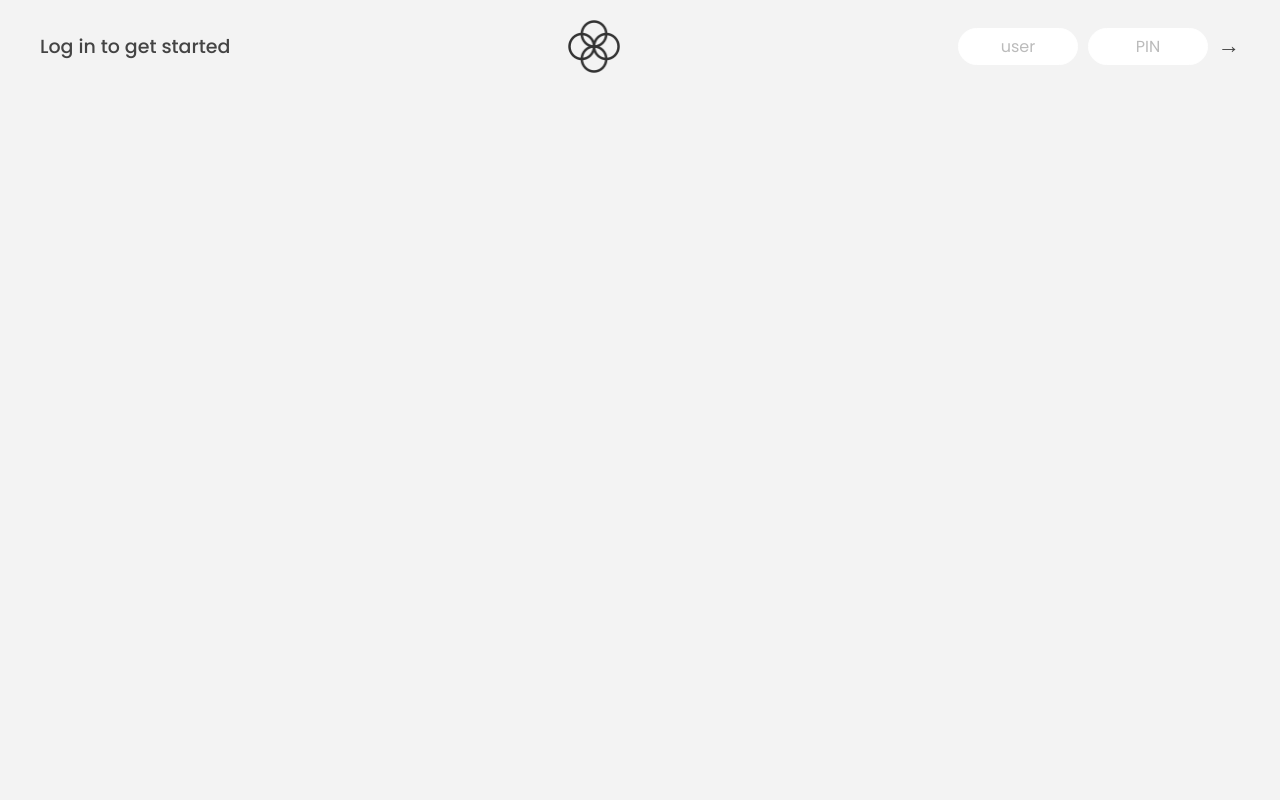
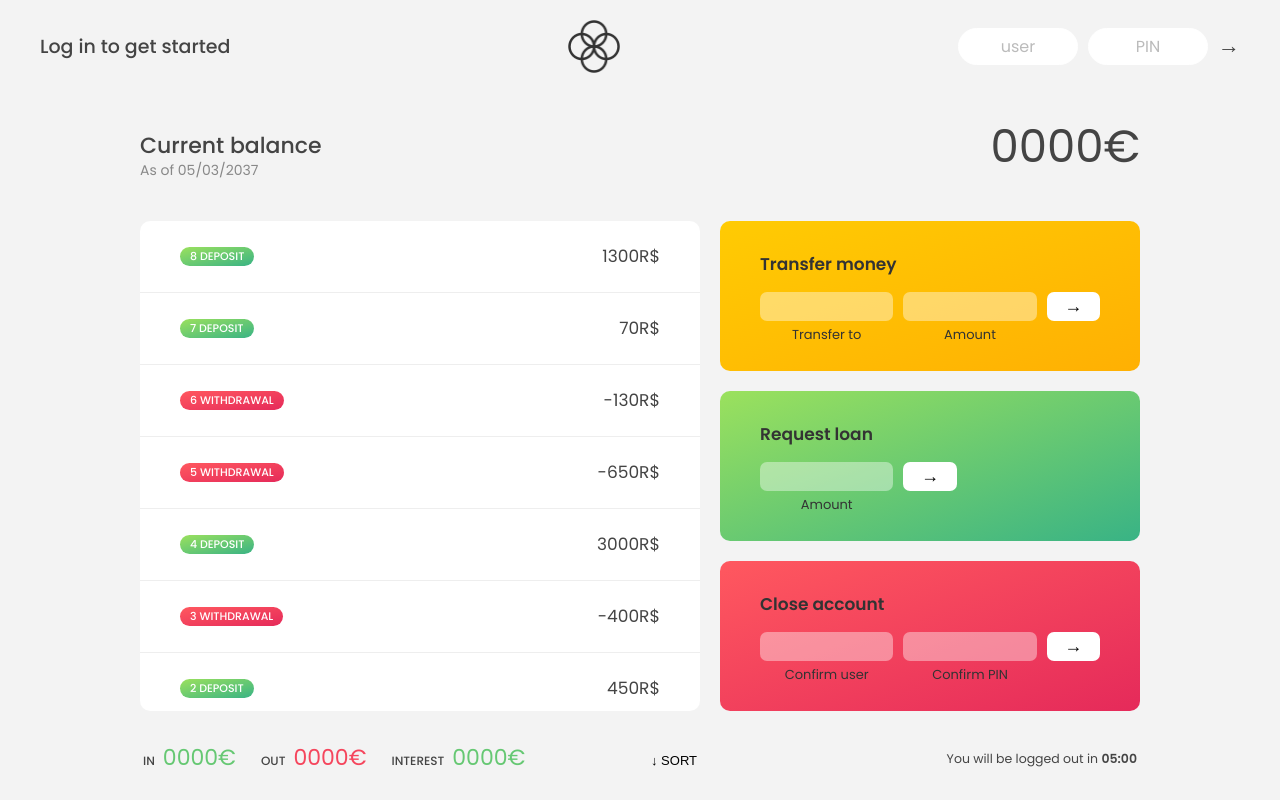
Before and after one commit to RicSilva9/Javascript, a plain HTML site: page 11-Arrays-Bankist/starter/index.html in a window 1280 px wide. Drawn offline with Linux system fonts and the light colour scheme.

Commit message:
feat: exibir movimentos da conta1 dinamicamente no DOM
Projeto Bankist
feat: exibir movimentos da conta1 dinamicamente no DOM

- Substituído o conteúdo estático do HTML pelos dados da conta1.
- Implementada a função displayMovements para manipular o DOM.

```diff
--- a/11-Arrays-Bankist/starter/script.js
+++ b/11-Arrays-Bankist/starter/script.js
@@ -1,7 +1,96 @@
 'use strict';
 
+/*
+
 /////////////////////////////////////////////////
-/////////////////////////////////////////////////
+//  SLICE
+let arr = ['a', 'b', 'c', 'd', 'e'];
+console.log(arr.slice(2));
+console.log(arr.slice(2, 4));
+console.log(arr.slice(-2));
+console.log(arr.slice(-1));
+console.log(arr.slice(0, -1));
+
+//  SPLICE - A primcipal diferença em relação ao slice é que o splice realmente altera a matriz original, enquanto o slice apenas faz uma cópia da matriz original.
+// console.log(arr.splice(2));
+console.log(arr.splice(-1));
+console.log(arr);
+console.log(arr.splice(1, 2));
+console.log(arr);
+
+//  REVERSE
+arr = ['a', 'b', 'c', 'd', 'e'];
+const arr2 = ['l', 'k', 'j', 'i', 'h', 'g','f' ]
+console.log(arr2.reverse());
+console.log(arr2);
+
+//  CONCAT
+const latters = arr.concat(arr2)
+console.log(latters);
+console.log([...arr, ...arr2]);
+
+//  JOIN
+console.log(latters.join(' - '));
+
+const arr = [23, 11, 64];
+console.log(arr[0]);
+console.log(arr.at(0));
+
+//Getting last array element
+console.log(arr[arr.length - 1]);
+console.log(arr.slice(-1)[0]);
+console.log(arr.at(-1));
+
+console.log('Ricardo'.at(0));
+console.log('Ricardo'.at(-1));
+
+
+const movements = [200, 450, -400, 3000, -650, -130, 70, 1300];
+
+  // ('--- FOR OF ---');
+// for (const movement of movements)
+for (const [i, movement] of movements.entries()) {
+  if (movement > 0) {
+    console.log(`Movement ${i + 1}: You deposited ${movement}`);
+  } else {
+    console.log(`Movement ${i + 1}: You withdrew ${Math.abs(movement)}`);
+  }
+}
+
+  // ('--- FOREACH ---');
+movements.forEach(function (mov, i, arr) {
+  if (mov > 0) {
+    console.log(`Movement ${i + 1}: You deposited ${mov}`);
+  } else {
+    console.log(`Movement ${i + 1}: You withdrew ${Math.abs(mov)}`);
+  }
+});
+0: function(200)
+1: function(450)
+2: function(400)
+...
+
+  // ('--- FOREACH WITH MAPS AND SETS ---');
+const currencies = new Map([
+  ['USD', 'United States dollar'],
+  ['EUR', 'Euro'],
+  ['GBP', 'Pound sterling'],
+]);
+
+currencies.forEach(function (value, key, map) {
+  console.log(`${key}: ${value}`);
+});
+
+// Set
+const currenciesUnique = new Set(['USD', 'GBP', 'USD', 'EUR', 'EUR']);
+console.log(currenciesUnique);
+currenciesUnique.forEach(function (value, _, map) {
+  console.log(`${_}: ${value}`);
+}
+);
+*/
+
+//////////////////////////////////////////////////////////////////////////////////////////////////
 // BANKIST APP
 
 // Data
@@ -61,106 +150,33 @@ const inputLoanAmount = document.querySelector('.form__input--loan-amount');
 const inputCloseUsername = document.querySelector('.form__input--user');
 const inputClosePin = document.querySelector('.form__input--pin');
 
-/////////////////////////////////////////////////
-/////////////////////////////////////////////////
+const displayMovements = function(movements) {
+  containerMovements.innerHTML = ''; // Clear existing movements
+
+  // Display each movement
+  movements.forEach(function(mov, i) {
+    const type = mov > 0 ? 'deposit' : 'withdrawal';
+
+    const html = `
+      <div class="movements__row">
+        <div class="movements__type movements__type--${type}">${i + 1} ${type}</div>
+        <div class="movements__value">${mov}R$</div>
+      </div>
+    `;
+
+    containerMovements.insertAdjacentHTML('afterbegin', html);
+  });
+}
+
+displayMovements(account1.movements);
+
+//////////////////////////////////////////////////////////////////////////////////////////////////
 // LECTURES
 
-// const currencies = new Map([
-//   ['USD', 'United States dollar'],
-//   ['EUR', 'Euro'],
-//   ['GBP', 'Pound sterling'],
-// ]);
-
-// const movements = [200, 450, -400, 3000, -650, -130, 70, 1300];
-
-/////////////////////////////////////////////////
-/*
-//  SLICE
-let arr = ['a', 'b', 'c', 'd', 'e'];
-console.log(arr.slice(2));
-console.log(arr.slice(2, 4));
-console.log(arr.slice(-2));
-console.log(arr.slice(-1));
-console.log(arr.slice(0, -1));
-
-//  SPLICE - A primcipal diferença em relação ao slice é que o splice realmente altera a matriz original, enquanto o slice apenas faz uma cópia da matriz original.
-// console.log(arr.splice(2));
-console.log(arr.splice(-1));
-console.log(arr);
-console.log(arr.splice(1, 2));
-console.log(arr);
-
-//  REVERSE
-arr = ['a', 'b', 'c', 'd', 'e'];
-const arr2 = ['l', 'k', 'j', 'i', 'h', 'g','f' ]
-console.log(arr2.reverse());
-console.log(arr2);
-
-//  CONCAT
-const latters = arr.concat(arr2)
-console.log(latters);
-console.log([...arr, ...arr2]);
-
-//  JOIN
-console.log(latters.join(' - '));
-*/
-
-/*
-const arr = [23, 11, 64];
-console.log(arr[0]);
-console.log(arr.at(0));
-
-//Getting last array element
-console.log(arr[arr.length - 1]);
-console.log(arr.slice(-1)[0]);
-console.log(arr.at(-1));
-
-console.log('Ricardo'.at(0));
-console.log('Ricardo'.at(-1));
-*/
-
-/*
-const movements = [200, 450, -400, 3000, -650, -130, 70, 1300];
-
-  // ('--- FOR OF ---');
-// for (const movement of movements)
-for (const [i, movement] of movements.entries()) {
-  if (movement > 0) {
-    console.log(`Movement ${i + 1}: You deposited ${movement}`);
-  } else {
-    console.log(`Movement ${i + 1}: You withdrew ${Math.abs(movement)}`);
-  }
-}
-
-  // ('--- FOREACH ---');
-movements.forEach(function (mov, i, arr) {
-  if (mov > 0) {
-    console.log(`Movement ${i + 1}: You deposited ${mov}`);
-  } else {
-    console.log(`Movement ${i + 1}: You withdrew ${Math.abs(mov)}`);
-  }
-});
-0: function(200)
-1: function(450)
-2: function(400)
-...
-
-  // ('--- FOREACH WITH MAPS AND SETS ---');
 const currencies = new Map([
   ['USD', 'United States dollar'],
   ['EUR', 'Euro'],
   ['GBP', 'Pound sterling'],
 ]);
 
-currencies.forEach(function (value, key, map) {
-  console.log(`${key}: ${value}`);
-});
-
-// Set
-const currenciesUnique = new Set(['USD', 'GBP', 'USD', 'EUR', 'EUR']);
-console.log(currenciesUnique);
-currenciesUnique.forEach(function (value, _, map) {
-  console.log(`${_}: ${value}`);
-}
-);
-*/
+const movements = [200, 450, -400, 3000, -650, -130, 70, 1300];
--- a/11-Arrays-Bankist/starter/style.css
+++ b/11-Arrays-Bankist/starter/style.css
@@ -88,13 +88,14 @@ nav {
   position: relative;
   max-width: 100rem;
   margin: 4rem auto;
+  padding-bottom: 2rem;
   display: grid;
   grid-template-columns: 4fr 3fr;
   grid-template-rows: auto repeat(3, 15rem) auto;
   gap: 2rem;
 
   /* NOTE This creates the fade in/out anumation */
-  opacity: 0;
+  /* opacity: 0; */
   transition: all 1s;
 }
 
```
Also changed, not shown: 11-Arrays-Bankist/starter/index.html (+1 -1 lines).
